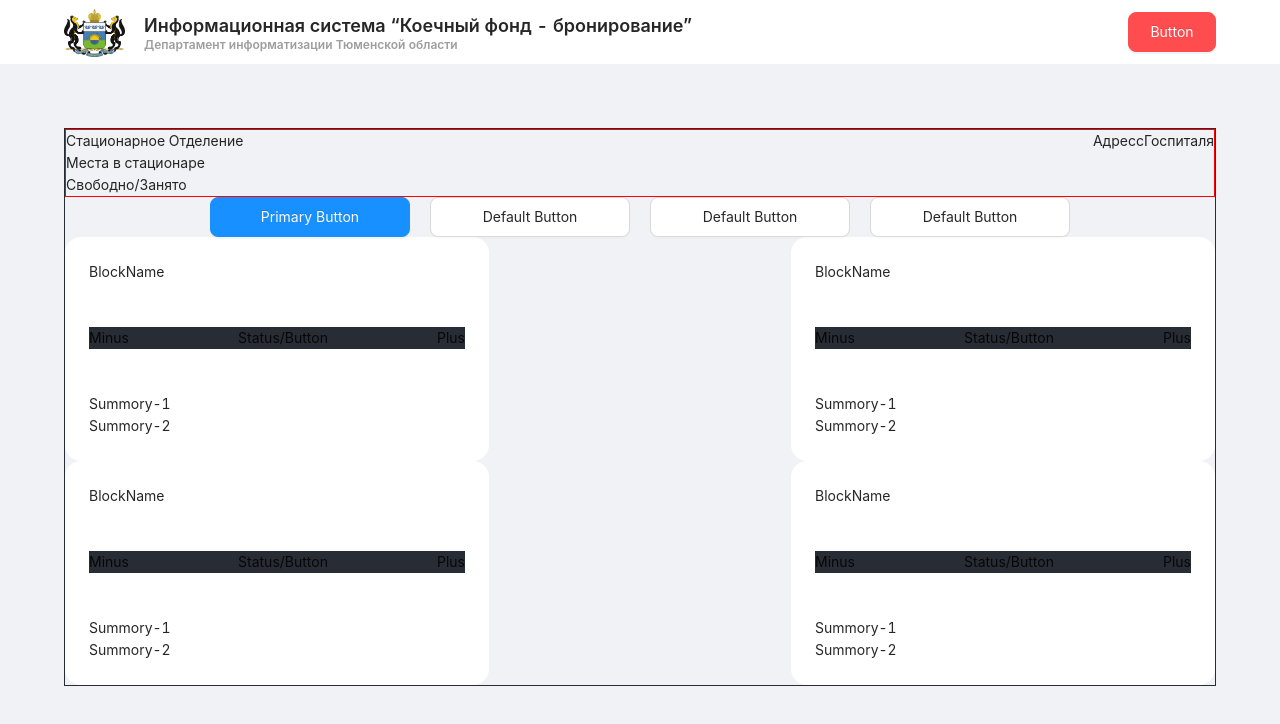
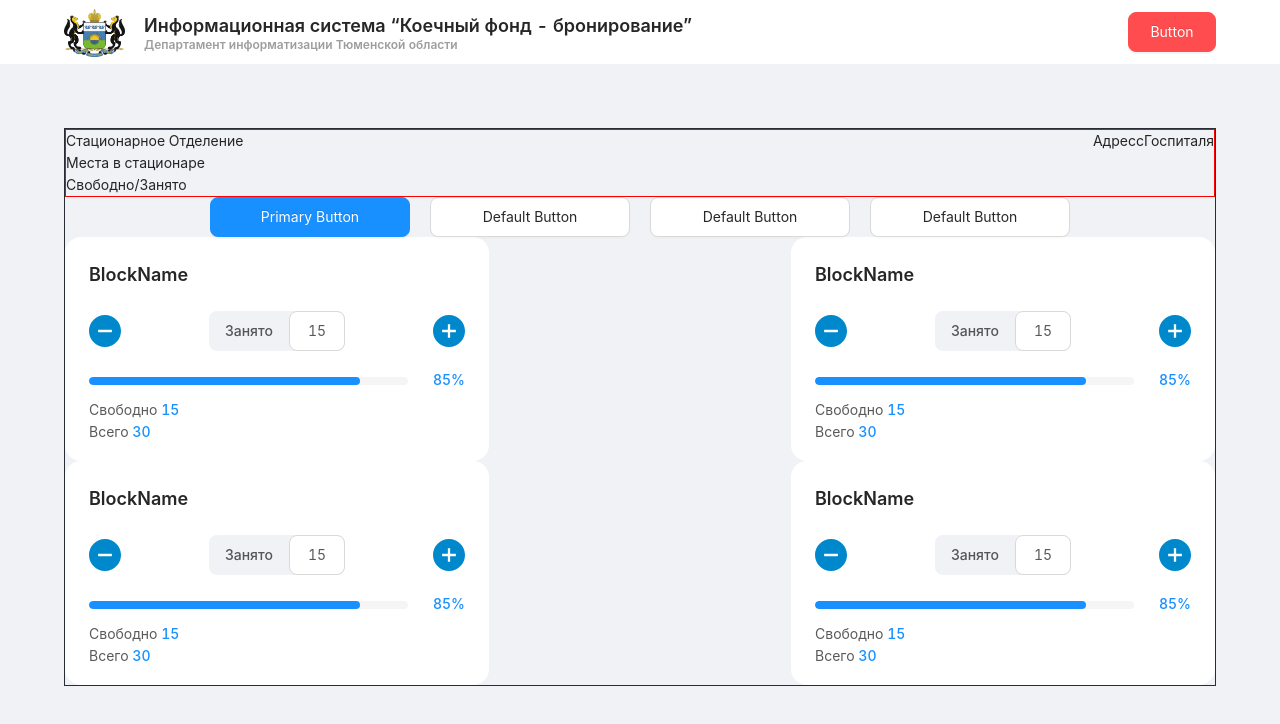
Before and after one commit to ClubfootBear/ultimateTest, a React (Create React App) app in the folder ultimate-test/: page / in a window 1280 px wide. Shown: the top 724 px of the page. Built offline with nearby package versions, Linux system fonts and the light colour scheme.

Commit message:
Card Status

```diff
--- a/ultimate-test/src/App.js
+++ b/ultimate-test/src/App.js
@@ -1,4 +1,3 @@
-import logo from './logo.svg';
 import './App.css';
 import LoginPage from "./Components/LoginPage/LoginPage";
 import HospitalBeds from "./Components/HospitalBeds /HospitalBeds";
--- a/ultimate-test/src/Components/HospitalBeds /Content/CardBlock/Card/Card.css
+++ b/ultimate-test/src/Components/HospitalBeds /Content/CardBlock/Card/Card.css
@@ -1,3 +1,4 @@
+
 .Card {
     display: flex;
     flex-direction: column;
@@ -6,7 +7,6 @@
     padding: 24px;
 
     width: 424px;
-
     /*max-width: 424px;*/
     /*min-width: 324px;*/
     height: 224px;
@@ -16,9 +16,108 @@
     /*flex-basis: 25%;*/
 }
 
+.Card div h3 {
+    font-style: normal;
+    font-weight: 600;
+    font-size: 18px;
+    line-height: 28px
+}
+
+
 .ActionButtonCard {
     display: flex;
     flex-direction: row;
     justify-content: space-between;
-    background-color: #282c34;
+    align-items: center;
+/*background-color: #282c34;*/
 }
+
+.StatusButtonCard {
+    display: flex;
+    flex-direction: row;
+
+    /*text-align: center;*/
+    justify-content: space-between;
+    width: 136px;
+
+    border-radius: 8px;
+    background-color: #F0F2F5;
+}
+
+
+.StatusBusy {
+    display: flex;
+    align-items: center;
+    /*width: 80%;*/
+
+}
+
+.StatusCount {
+    display: flex;
+    align-items: center;
+
+
+    background: #FFFFFF;
+    border: 1px solid #D9D9D9;
+    box-sizing: border-box;
+    border-radius: 8px;
+    width: 56px;
+    height: 40px;
+}
+
+.StatusBusy p {
+    font-weight: 500;
+    font-size: 14px;
+    line-height: 22px;
+    color: rgba(0, 0, 0, 0.65);
+    margin: auto;
+    margin-left: 16px;
+}
+
+
+.StatusCount p {
+    /*font-weight: 500;*/
+    /*font-size: 14px;*/
+    /*line-height: 22px;*/
+    color: rgba(0, 0, 0, 0.65);
+    margin: auto;
+}
+
+.Progress {
+    display: flex;
+    flex-direction: row;
+
+    /*text-align: center;*/
+    justify-content: space-between;
+
+    margin-top: 4px;
+}
+
+.Progress p {
+    font-weight: 500;
+    font-size: 14px;
+    line-height: 22px;
+    color: #1890FF;
+}
+
+.TotalStatus {
+    display: flex;
+    flex-direction: column;
+
+    /*text-align: center;*/
+    justify-content: space-between;
+
+    margin-bottom: -6px;
+    margin-top: -19px;
+}
+
+.TotalStatus span {
+    font-weight: 500;
+    font-size: 14px;
+    line-height: 22px;
+    color: #1890FF;
+}
+
+.TotalStatus {
+    color: rgba(0, 0, 0, 0.65);
+}
--- a/ultimate-test/src/Components/HospitalBeds /Content/CardBlock/Card/Card.js
+++ b/ultimate-test/src/Components/HospitalBeds /Content/CardBlock/Card/Card.js
@@ -1,20 +1,35 @@
 import React from "react";
 import "./Card.css"
+import { MinusCircleFilled, PlusCircleFilled } from '@ant-design/icons';
+import { Progress } from 'antd';
 
 
 const Card = () => {
     return (
-        <div className="ContentWrapperCard">
+        <div className="WrapperCard">
             <div className="Card">
-                <div>BlockName</div>
+                <div>
+                    <h3>BlockName</h3>
+                </div>
                 <div className="ActionButtonCard">
-                    <div>Minus</div>
-                    <div>Status/Button</div>
-                    <div>Plus</div>
+                    <MinusCircleFilled style={{fontSize: '32px', color: '#08c'}} theme="outlined"/>
+                    <div className="StatusButtonCard">
+                        <div className="StatusBusy">
+                            <p>Занято</p>
+                        </div>
+                        <div className="StatusCount">
+                            <p>15</p>
+                        </div>
+                    </div>
+                    <PlusCircleFilled style={{fontSize: '32px', color: '#08c'}} theme="outlined"/>
                 </div>
-                <div>
-                    <div>Summory-1</div>
-                    <div>Summory-2</div>
+                <div className="Progress">
+                    <Progress percent={85} showInfo={false} style={{paddingRight: '25px'}}/>
+                    <p>85%</p>
+                </div>
+                <div className="TotalStatus">
+                    <div>Свободно <span>15</span></div>
+                    <div>Всего <span>30</span></div>
                 </div>
             </div>
         </div>
--- a/ultimate-test/src/Components/HospitalBeds /Content/CardBlock/CardBlock.js
+++ b/ultimate-test/src/Components/HospitalBeds /Content/CardBlock/CardBlock.js
@@ -5,7 +5,7 @@ import Card from "./Card/Card";
 
 const CardBlock = () => {
     return(
-        <div className="ContentWrapperCardBlock">
+        <div className="WrapperCardBlock">
             <div className="CardBlock">
                 <div><Card/></div>
                 <div><Card/></div>
```
Also changed, not shown: ultimate-test/src/Components/HospitalBeds /BedCard/BedCard.css (deleted), ultimate-test/src/Components/HospitalBeds /BedCard/BedCard.js (deleted).
